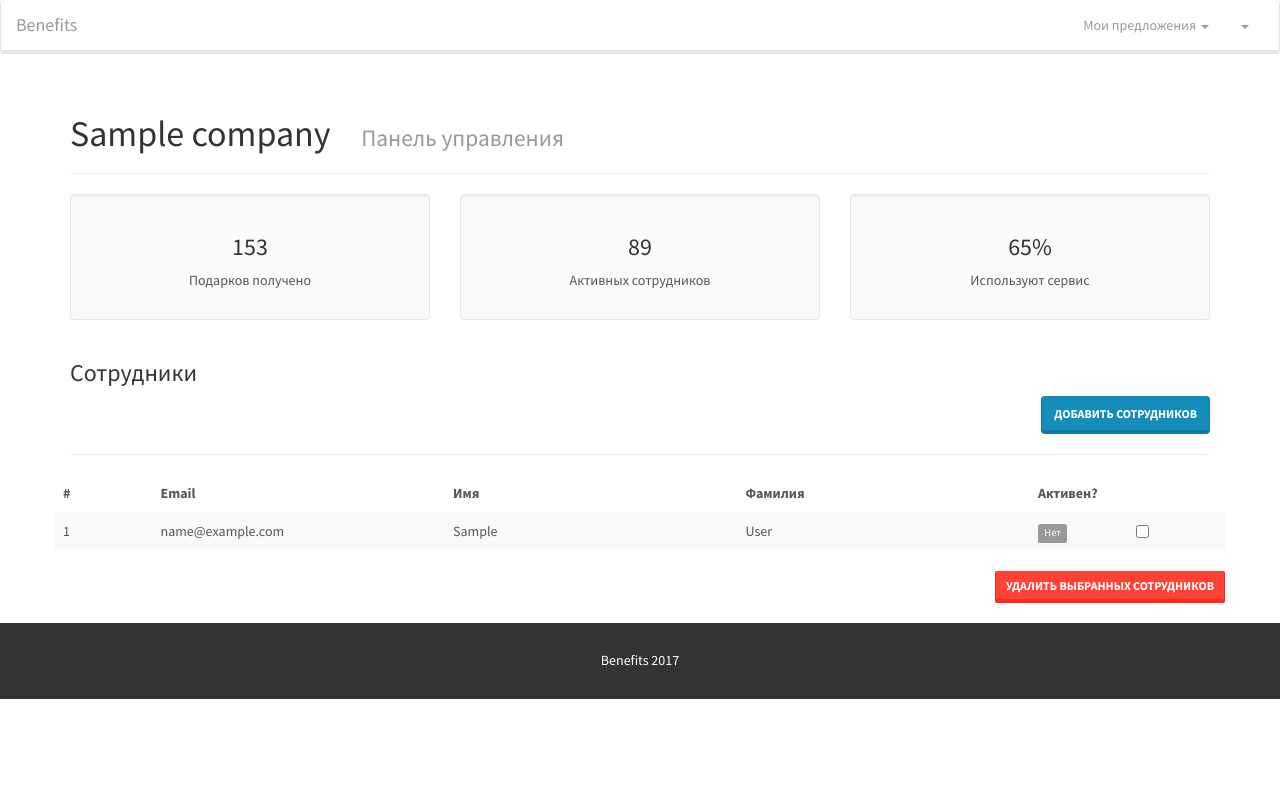
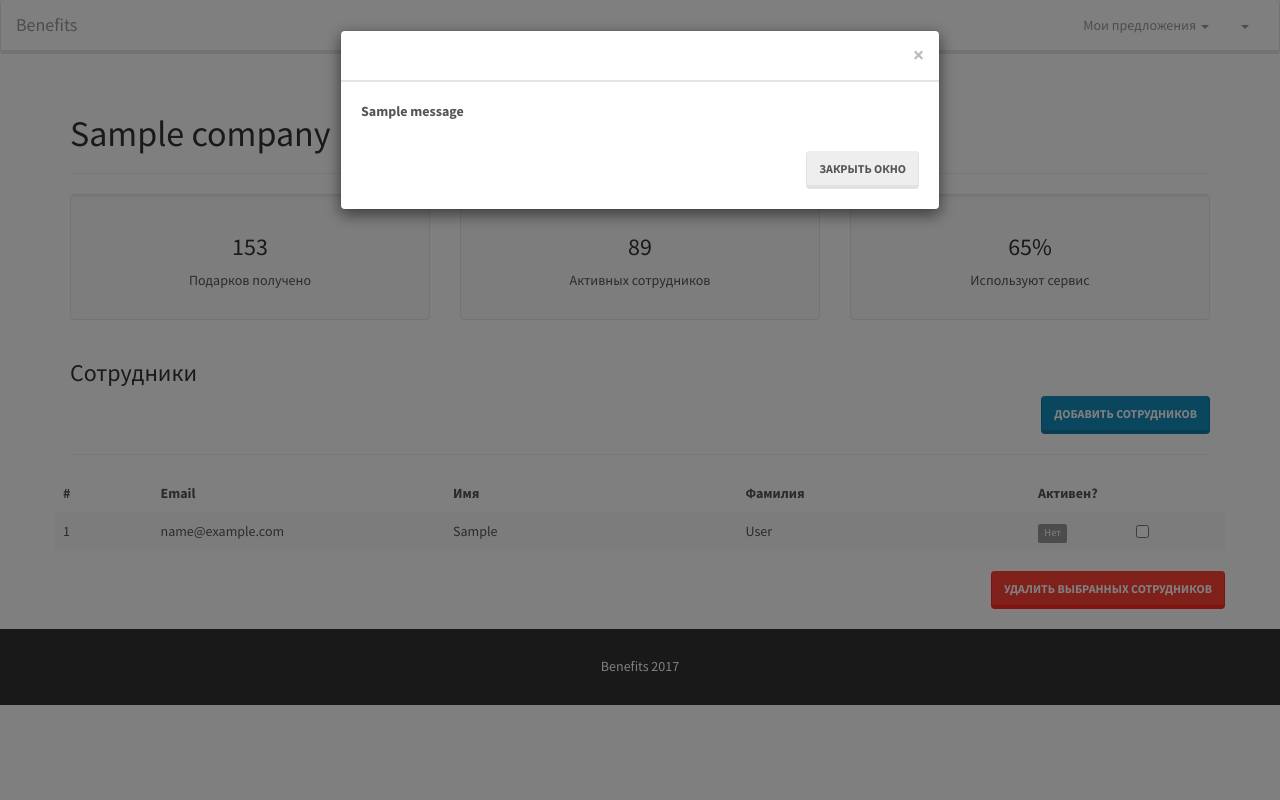
Before and after one commit to jekoule/benefits, a Django app: template customers/templates/customers/dashboard.html in a window 1280 px wide. Run offline with Django 3.2, Linux system fonts and the light colour scheme; the template is opened without the code that fills it: most values are stand-ins (such as "Sample title", 1, 10 or a date in 2020); one stand-in notice (Sample message) is shown; parts of the project's set-up code (start-up, migrations or seed data) failed here and were passed over; some libraries are stand-ins or nearby versions.

Commit message:
dashboard add members

```diff
--- a/customers/templates/customers/add_members.html
+++ b/customers/templates/customers/add_members.html
@@ -35,7 +35,7 @@
           <p>
             Загрузите CSV-файл с электронными адресами сотрудников:
           </p>
-          <form action="" method="POST" class="form-horizontal">
+          <form action="" method="POST" enctype="multipart/form-data" class="form-horizontal">
             {% csrf_token %}
             <input type="file" id="members_file" name="members_file">
             <button type="submit" class="btn btn-primary pull-right">Импортировать</button>
--- a/customers/templates/customers/dashboard.html
+++ b/customers/templates/customers/dashboard.html
@@ -76,9 +76,45 @@
         {% endfor %}
       </tbody>
     </table>
-		<button type="submit" class="btn btn-sm btn-danger pull-right">Удалить выбранных сотрудников</button>
+		<button type="submit" class="btn btn-danger pull-right">Удалить выбранных сотрудников</button>
 		</form>
   </div>
   <br>
 </div>
+	<div id="myModal" class="modal fade" role="dialog">
+		<div class="modal-dialog">
+
+			<!-- Modal content-->
+			<div class="modal-content">
+				<div class="modal-header">
+					<button type="button" class="close" data-dismiss="modal">&times;</button>
+				</div>
+				<div class="modal-body col-md-12">
+        {% if messages %}
+          {% for message in messages %}
+          <p class="{{ message.tags }}">
+            <strong>
+            {{ message }}
+            </strong>
+          </p>
+          {% endfor %}
+        {% endif %}
+				</div>
+				<div class="modal-footer">
+					<button type="button" class="btn btn-default" data-dismiss="modal">Закрыть окно</button>
+				</div>
+			</div>
+
+		</div>
+	</div>
 {% endblock %}
+
+{% block extra_js %}
+{% if messages %}
+<script type="text/javascript">
+    $(window).on('load',function(){
+        $('#myModal').modal('show');
+    });
+</script>
+{% endif %}
+{% endblock %}
```
Also changed, not shown: customers/utils.py (+37 -7 lines), customers/views.py (+5 -5 lines), db.sqlite3.
